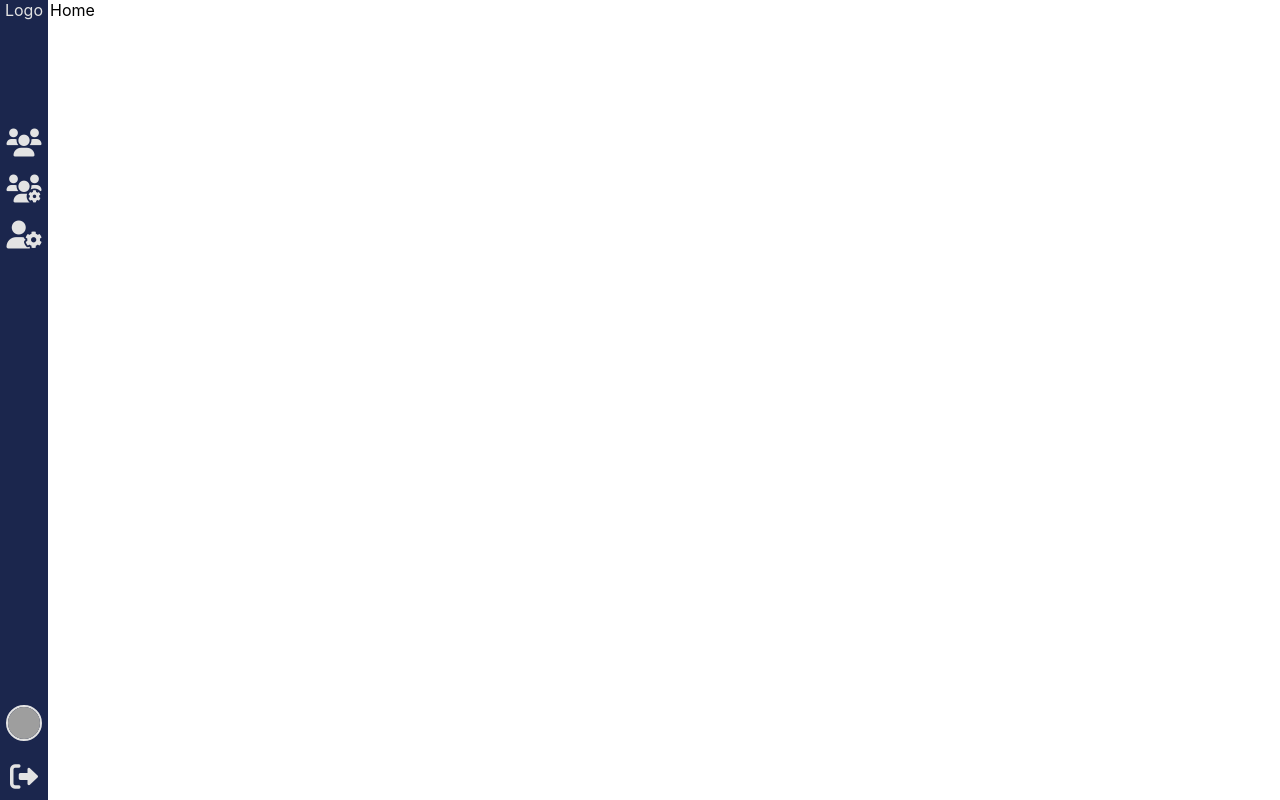
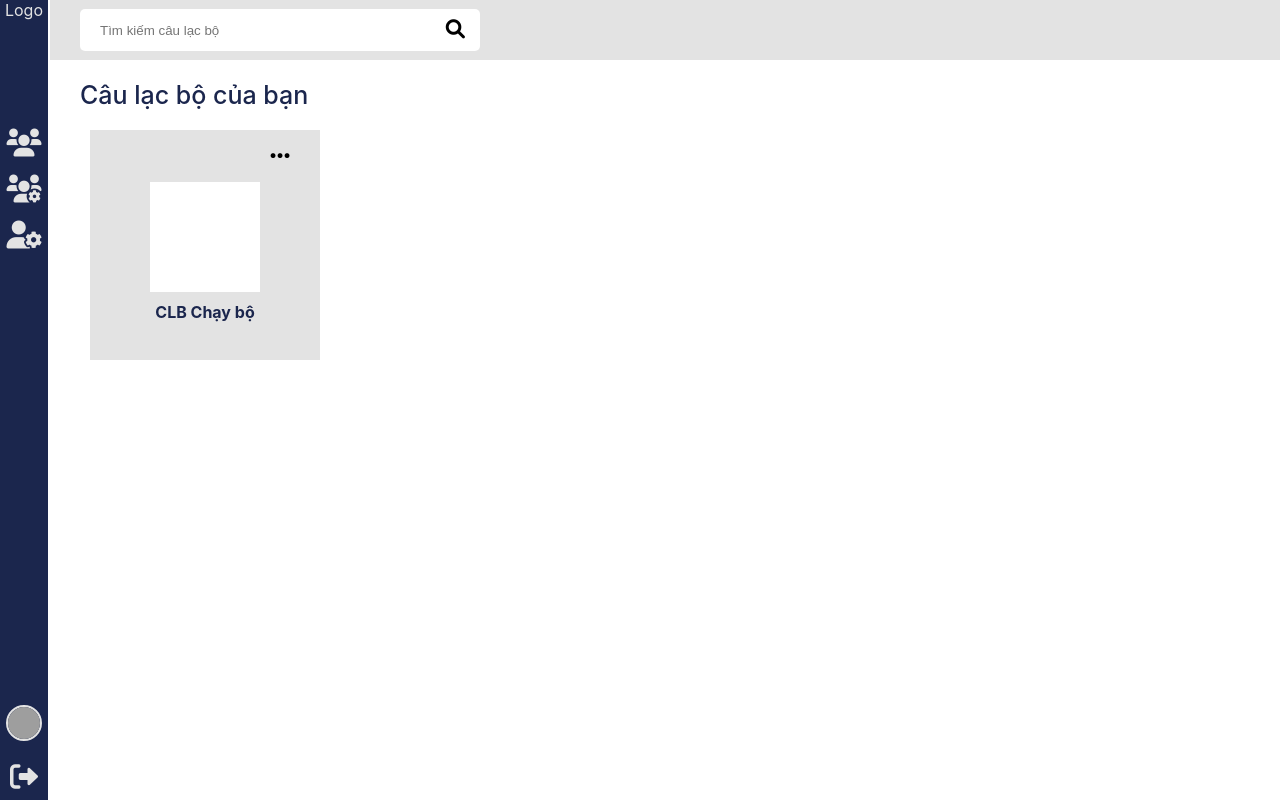
Before and after one commit to pxuanbach/Club-Management, a React (Create React App) app in the folder client/: page / in a window 1280 px wide. Built offline with nearby package versions, Linux system fonts and the light colour scheme; grey boxes are pictures that could not be loaded.

Commit message:
card-team form home

```diff
--- a/client/package.json
+++ b/client/package.json
@@ -5,6 +5,9 @@
   "dependencies": {
     "@emotion/react": "^11.8.1",
     "@emotion/styled": "^11.8.1",
+    "@fortawesome/fontawesome-svg-core": "^1.3.0",
+    "@fortawesome/free-regular-svg-icons": "^6.0.0",
+    "@fortawesome/free-solid-svg-icons": "^6.0.0",
     "@mui/material": "^5.5.0",
     "@mui/styled-engine-sc": "^5.4.2",
     "@testing-library/jest-dom": "^5.16.2",
--- /dev/null
+++ b/client/src/components/home/Home.css
@@ -0,0 +1,70 @@
+.div-header{
+    display: flex;
+    width: 100%;
+    height: 60px;
+    background-color: #E3E3E3;
+    align-items: center;
+}
+.div-search{
+    display: flex;
+    width: 400px;
+    height: 42px;
+    background-color: #ffffff;
+    margin-left: 30px;
+    border-radius: 5px;
+}
+.div-search > input{
+    border: none;
+    width: 100%;
+    height: 42px;
+    margin-left: 20px;
+    border-radius: 5px;
+}
+.div-search > i{
+    font-size: 1.2rem;
+    margin-right: 15px;
+    margin-top: 10px;
+
+}
+.div-body{
+
+}
+.header-title{
+    margin-top: 20px;
+    margin-left: 30px;
+    font-size: 25px;
+    color: #1B264D;
+    font-weight: 500;
+
+}
+.card-team{
+    display: flex;
+    flex-direction: column;
+    width: 230px;
+    height: 230px;
+    background-color: #E3E3E3;
+    margin-top: 20px;
+    margin-left: 40px;
+    align-items: center;
+
+
+
+}
+.card-team > i{
+    font-size: 1.4rem;
+    margin-left: 150px;
+    margin-top: 15px;
+}
+.image-team{
+    width: 110px;
+    height: 110px;
+    background-color: #ffffff;
+    margin-top: 15px;
+
+}
+.name-team{
+    font-size: 16px;
+    color: #1B264D;
+    font-weight: 700;
+    margin-top: 10px;
+}
--- a/client/src/components/home/Home.js
+++ b/client/src/components/home/Home.js
@@ -1,8 +1,40 @@
 import React from 'react'
-
+import "./Home.css";
 const Home = () => {
   return (
-    <div>Home</div>
+    <div>
+      <div className='div-header'>
+        <div className='div-search'>
+          <input
+              type="text"
+              placeholder="Tìm kiếm câu lạc bộ"
+
+            />
+          <i class="fa-solid fa-magnifying-glass"></i>
+        </div>
+      </div>
+
+      <div className='div-body'>
+        <div className='header-title'> Câu lạc bộ của bạn</div>
+        <div className='div-card-team'>
+            <div className='card-team'>
+            <i className="fa-solid fa-ellipsis"></i>
+              <div className='image-team'>
+
+              </div>
+              <div className='name-team'>
+                  CLB Chạy bộ
+              </div>
+              <div className='div-activity'>
+
+              </div>
+
+            </div>
+        </div>
+
+      </div>
+
+    </div>
   )
 }
 
```
Also changed, not shown: 1 other file (tests, documents, lock files or other folders).
